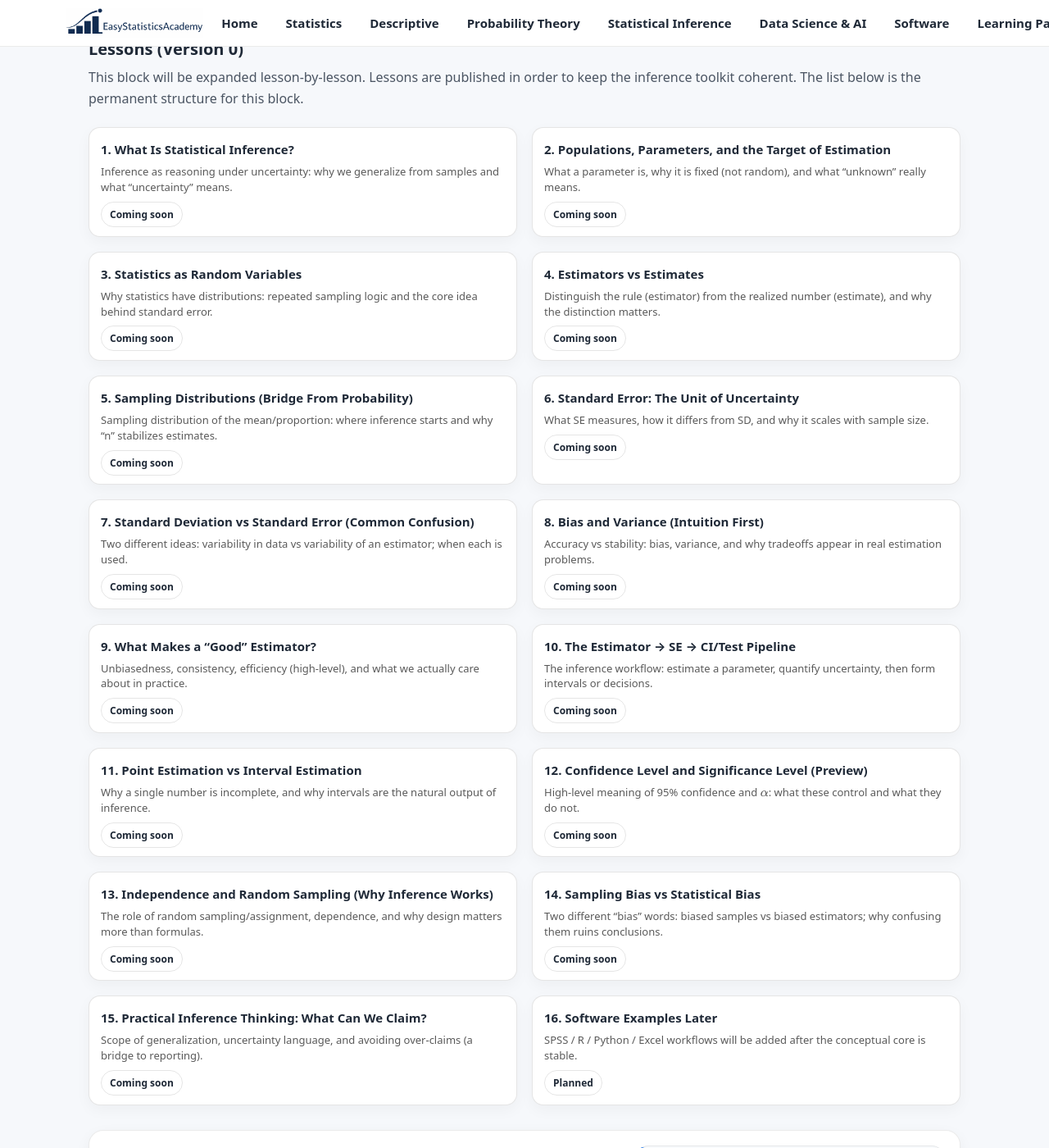
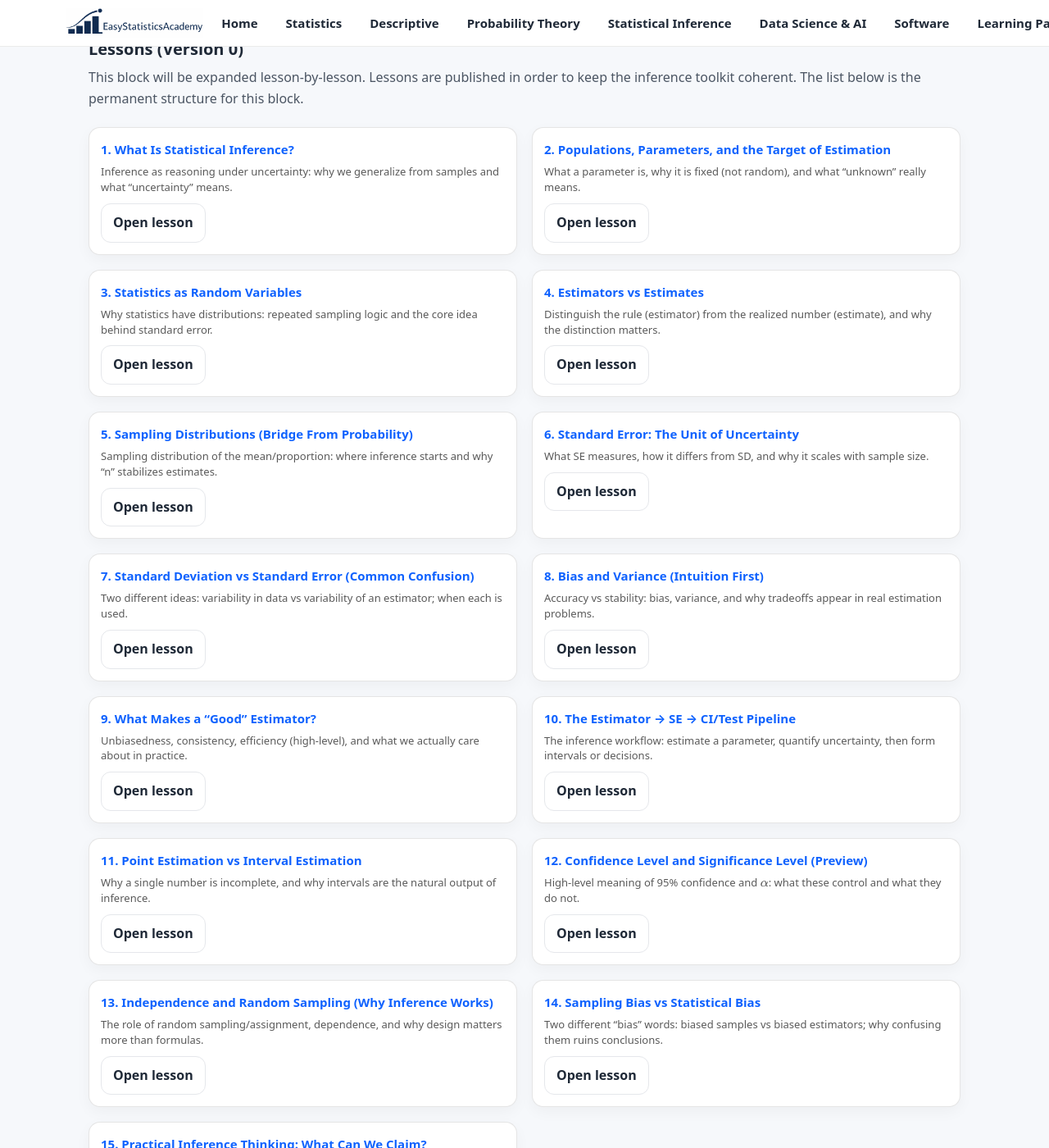
Before and after one commit to ammar-homaida-statistics/easystatisticsacademy, a Jekyll site: the page built from inference/foundations/index.md, in a window 1280 px wide and 1400 px high, scrolled down 932 px. Shown: the whole window at 82% size. Built offline with Jekyll 4.4.1, drawn with Linux system fonts in a browser that asks for light colours; our own code applies the rules of GitHub Pages for plain Markdown files.

Commit message:
Active lesson

```diff
--- a/inference/foundations/index.md
+++ b/inference/foundations/index.md
@@ -104,114 +104,137 @@ sidebar: false
 
     <!-- Lesson 1 -->
     <div class="card lesson-card">
-      <h3>1. What Is Statistical Inference?</h3>
+      <h3><a href="/inference/foundations/what-is-statistical-inference/">1. What Is Statistical Inference?</a></h3>
       <p>Inference as reasoning under uncertainty: why we generalize from samples and what “uncertainty” means.</p>
-      <div class="pill-row"><span class="badge">Coming soon</span></div>
+      <div class="pill-row">
+        <a class="btn btn-outline" href="/inference/foundations/what-is-statistical-inference/">Open lesson</a>
+      </div>
     </div>
 
     <!-- Lesson 2 -->
     <div class="card lesson-card">
-      <h3>2. Populations, Parameters, and the Target of Estimation</h3>
+      <h3><a href="/inference/foundations/populations-parameters-target/">2. Populations, Parameters, and the Target of Estimation</a></h3>
       <p>What a parameter is, why it is fixed (not random), and what “unknown” really means.</p>
-      <div class="pill-row"><span class="badge">Coming soon</span></div>
+      <div class="pill-row">
+        <a class="btn btn-outline" href="/inference/foundations/populations-parameters-target/">Open lesson</a>
+      </div>
     </div>
 
     <!-- Lesson 3 -->
     <div class="card lesson-card">
-      <h3>3. Statistics as Random Variables</h3>
+      <h3><a href="/inference/foundations/statistics-as-random-variables/">3. Statistics as Random Variables</a></h3>
       <p>Why statistics have distributions: repeated sampling logic and the core idea behind standard error.</p>
-      <div class="pill-row"><span class="badge">Coming soon</span></div>
+      <div class="pill-row">
+        <a class="btn btn-outline" href="/inference/foundations/statistics-as-random-variables/">Open lesson</a>
+      </div>
     </div>
 
     <!-- Lesson 4 -->
     <div class="card lesson-card">
-      <h3>4. Estimators vs Estimates</h3>
+      <h3><a href="/inference/foundations/estimators-vs-estimates/">4. Estimators vs Estimates</a></h3>
       <p>Distinguish the rule (estimator) from the realized number (estimate), and why the distinction matters.</p>
-      <div class="pill-row"><span class="badge">Coming soon</span></div>
+      <div class="pill-row">
+        <a class="btn btn-outline" href="/inference/foundations/estimators-vs-estimates/">Open lesson</a>
+      </div>
     </div>
 
     <!-- Lesson 5 -->
     <div class="card lesson-card">
-      <h3>5. Sampling Distributions (Bridge From Probability)</h3>
+      <h3><a href="/inference/foundations/sampling-distributions-bridge/">5. Sampling Distributions (Bridge From Probability)</a></h3>
       <p>Sampling distribution of the mean/proportion: where inference starts and why “n” stabilizes estimates.</p>
-      <div class="pill-row"><span class="badge">Coming soon</span></div>
+      <div class="pill-row">
+        <a class="btn btn-outline" href="/inference/foundations/sampling-distributions-bridge/">Open lesson</a>
+      </div>
     </div>
 
     <!-- Lesson 6 -->
     <div class="card lesson-card">
-      <h3>6. Standard Error: The Unit of Uncertainty</h3>
+      <h3><a href="/inference/foundations/standard-error-unit-of-uncertainty/">6. Standard Error: The Unit of Uncertainty</a></h3>
       <p>What SE measures, how it differs from SD, and why it scales with sample size.</p>
-      <div class="pill-row"><span class="badge">Coming soon</span></div>
+      <div class="pill-row">
+        <a class="btn btn-outline" href="/inference/foundations/standard-error-unit-of-uncertainty/">Open lesson</a>
+      </div>
     </div>
 
     <!-- Lesson 7 -->
     <div class="card lesson-card">
-      <h3>7. Standard Deviation vs Standard Error (Common Confusion)</h3>
+      <h3><a href="/inference/foundations/sd-vs-se-common-confusion/">7. Standard Deviation vs Standard Error (Common Confusion)</a></h3>
       <p>Two different ideas: variability in data vs variability of an estimator; when each is used.</p>
-      <div class="pill-row"><span class="badge">Coming soon</span></div>
+      <div class="pill-row">
+        <a class="btn btn-outline" href="/inference/foundations/sd-vs-se-common-confusion/">Open lesson</a>
+      </div>
     </div>
 
     <!-- Lesson 8 -->
     <div class="card lesson-card">
-      <h3>8. Bias and Variance (Intuition First)</h3>
+      <h3><a href="/inference/foundations/bias-and-variance-intuition/">8. Bias and Variance (Intuition First)</a></h3>
       <p>Accuracy vs stability: bias, variance, and why tradeoffs appear in real estimation problems.</p>
-      <div class="pill-row"><span class="badge">Coming soon</span></div>
+      <div class="pill-row">
+        <a class="btn btn-outline" href="/inference/foundations/bias-and-variance-intuition/">Open lesson</a>
+      </div>
     </div>
 
     <!-- Lesson 9 -->
     <div class="card lesson-card">
-      <h3>9. What Makes a “Good” Estimator?</h3>
+      <h3><a href="/inference/foundations/what-makes-good-estimator/">9. What Makes a “Good” Estimator?</a></h3>
       <p>Unbiasedness, consistency, efficiency (high-level), and what we actually care about in practice.</p>
-      <div class="pill-row"><span class="badge">Coming soon</span></div>
+      <div class="pill-row">
+        <a class="btn btn-outline" href="/inference/foundations/what-makes-good-estimator/">Open lesson</a>
+      </div>
     </div>
 
     <!-- Lesson 10 -->
     <div class="card lesson-card">
-      <h3>10. The Estimator → SE → CI/Test Pipeline</h3>
+      <h3><a href="/inference/foundations/inference-pipeline-estimator-se-ci-test/">10. The Estimator → SE → CI/Test Pipeline</a></h3>
       <p>The inference workflow: estimate a parameter, quantify uncertainty, then form intervals or decisions.</p>
-      <div class="pill-row"><span class="badge">Coming soon</span></div>
+      <div class="pill-row">
+        <a class="btn btn-outline" href="/inference/foundations/inference-pipeline-estimator-se-ci-test/">Open lesson</a>
+      </div>
     </div>
 
     <!-- Lesson 11 -->
     <div class="card lesson-card">
-      <h3>11. Point Estimation vs Interval Estimation</h3>
+      <h3><a href="/inference/foundations/point-vs-interval-estimation/">11. Point Estimation vs Interval Estimation</a></h3>
       <p>Why a single number is incomplete, and why intervals are the natural output of inference.</p>
-      <div class="pill-row"><span class="badge">Coming soon</span></div>
+      <div class="pill-row">
+        <a class="btn btn-outline" href="/inference/foundations/point-vs-interval-estimation/">Open lesson</a>
+      </div>
     </div>
 
     <!-- Lesson 12 -->
     <div class="card lesson-card">
-      <h3>12. Confidence Level and Significance Level (Preview)</h3>
+      <h3><a href="/inference/foundations/confidence-vs-significance-preview/">12. Confidence Level and Significance Level (Preview)</a></h3>
       <p>High-level meaning of 95% confidence and \(\alpha\): what these control and what they do not.</p>
-      <div class="pill-row"><span class="badge">Coming soon</span></div>
+      <div class="pill-row">
+        <a class="btn btn-outline" href="/inference/foundations/confidence-vs-significance-preview/">Open lesson</a>
+      </div>
     </div>
 
     <!-- Lesson 13 -->
     <div class="card lesson-card">
-      <h3>13. Independence and Random Sampling (Why Inference Works)</h3>
+      <h3><a href="/inference/foundations/independence-and-random-sampling/">13. Independence and Random Sampling (Why Inference Works)</a></h3>
       <p>The role of random sampling/assignment, dependence, and why design matters more than formulas.</p>
-      <div class="pill-row"><span class="badge">Coming soon</span></div>
+      <div class="pill-row">
+        <a class="btn btn-outline" href="/inference/foundations/independence-and-random-sampling/">Open lesson</a>
+      </div>
     </div>
 
     <!-- Lesson 14 -->
     <div class="card lesson-card">
-      <h3>14. Sampling Bias vs Statistical Bias</h3>
+      <h3><a href="/inference/foundations/sampling-bias-vs-statistical-bias/">14. Sampling Bias vs Statistical Bias</a></h3>
       <p>Two different “bias” words: biased samples vs biased estimators; why confusing them ruins conclusions.</p>
-      <div class="pill-row"><span class="badge">Coming soon</span></div>
+      <div class="pill-row">
+        <a class="btn btn-outline" href="/inference/foundations/sampling-bias-vs-statistical-bias/">Open lesson</a>
+      </div>
     </div>
 
     <!-- Lesson 15 -->
     <div class="card lesson-card">
-      <h3>15. Practical Inference Thinking: What Can We Claim?</h3>
+      <h3><a href="/inference/foundations/practical-inference-what-can-we-claim/">15. Practical Inference Thinking: What Can We Claim?</a></h3>
       <p>Scope of generalization, uncertainty language, and avoiding over-claims (a bridge to reporting).</p>
-      <div class="pill-row"><span class="badge">Coming soon</span></div>
-    </div>
-
-    <!-- Lesson 16 -->
-    <div class="card lesson-card">
-      <h3>16. Software Examples Later</h3>
-      <p>SPSS / R / Python / Excel workflows will be added after the conceptual core is stable.</p>
-      <div class="pill-row"><span class="badge">Planned</span></div>
+      <div class="pill-row">
+        <a class="btn btn-outline" href="/inference/foundations/practical-inference-what-can-we-claim/">Open lesson</a>
+      </div>
     </div>
 
   </div>
```
